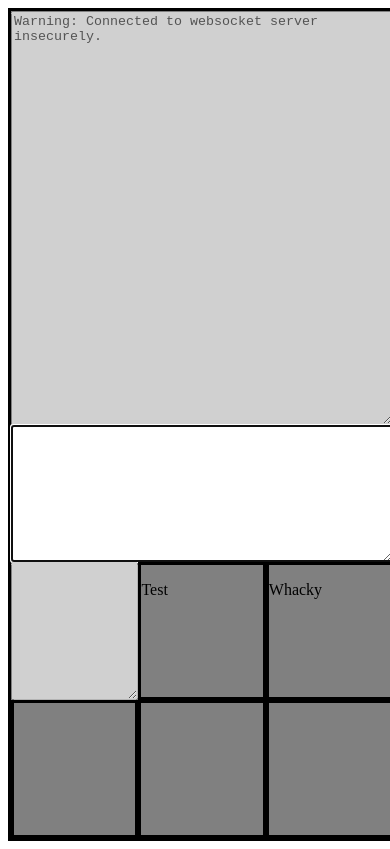
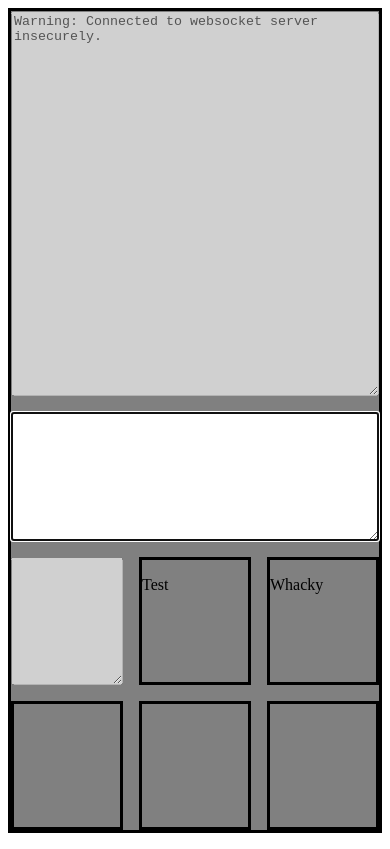
Before and after one commit to KProskuryakov/ts-websocket-playground, a website built with webpack: page public/index.html in a window 390 px wide. Built offline with nearby package versions, Linux system fonts and the light colour scheme; no server answers; files whose address does not match are found by name.

Commit message:
Update viewport to scale properly on mobile

```diff
--- a/public/index.css
+++ b/public/index.css
@@ -2,10 +2,11 @@
   display: grid;
   grid-template-columns: 1fr 1fr 1fr;
   grid-template-rows: 3fr 1fr 1fr 1fr;
+  grid-gap: 1rem;
+  padding: 0;
   padding: 0;
   margin: 0;
-  width: 98vw;
-  height: 98vh;
+  height: 97vh;
 }
 
 .wide3 {
--- a/public/index.html
+++ b/public/index.html
@@ -4,6 +4,7 @@
 <head>
   <title>saunter dev</title>
   <link href="index.css" rel="stylesheet">
+  <meta name="viewport" content="width=device-width, height=device-height, initial-scale=1">
 </head>
 
 <body>
```
Also changed, not shown: README.md, 1 other file.
